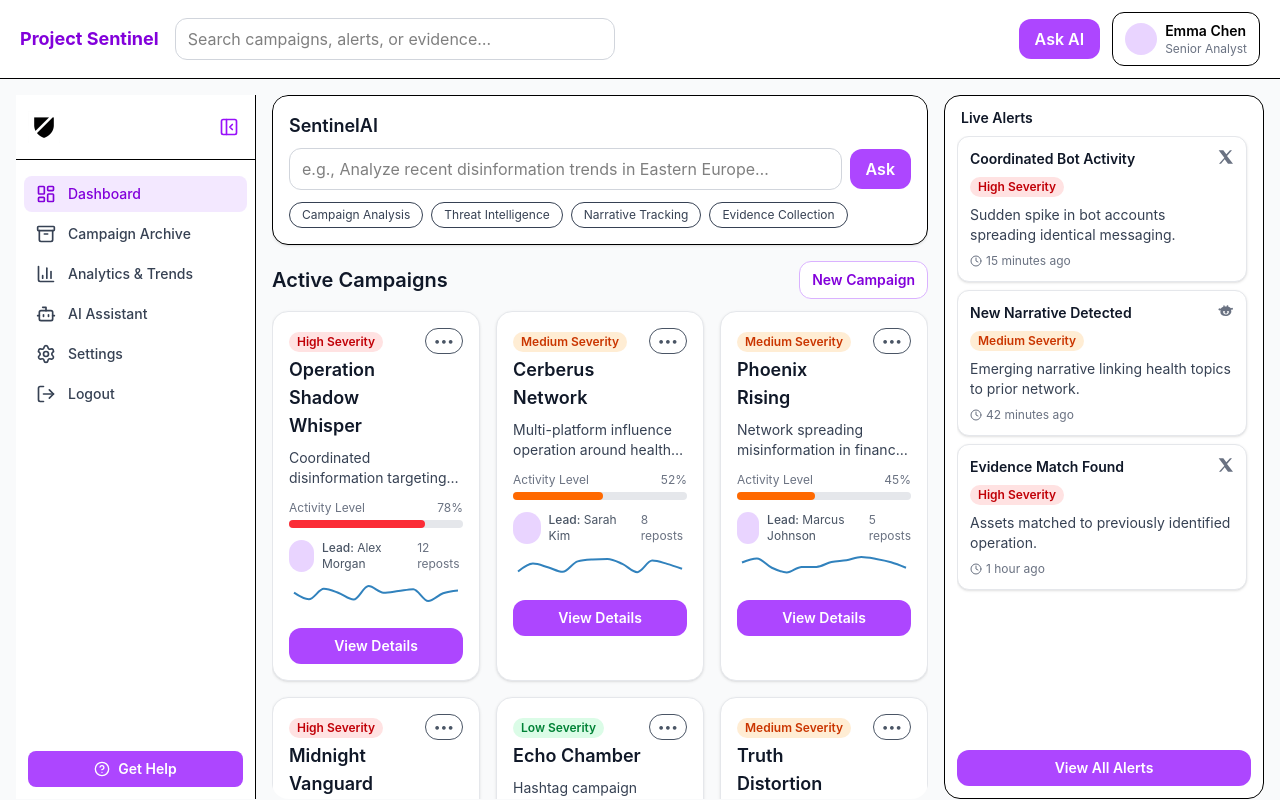
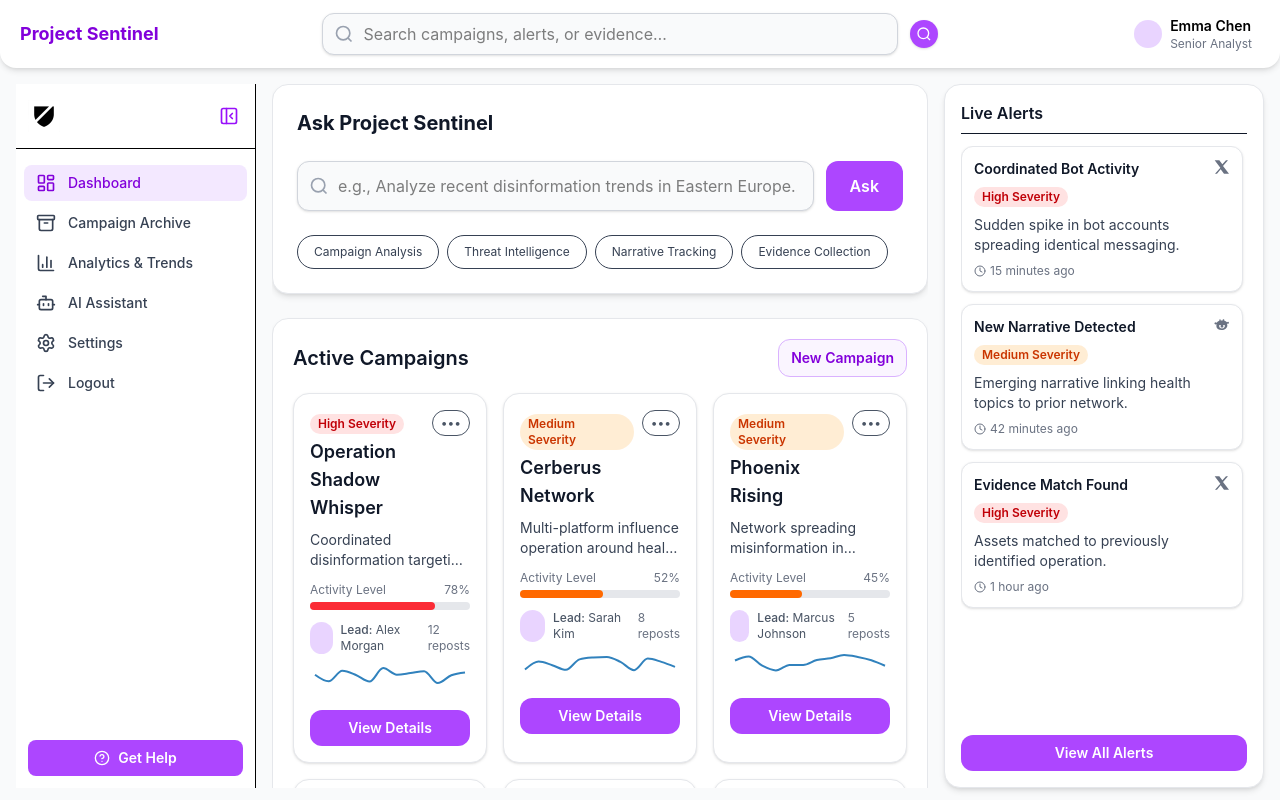
Before and after one commit to CrazyBong/Sentinel, a React (Vite) app in the folder project-sentinel/: page /dashboard in a window 1280 px wide. Built offline with nearby package versions, Linux system fonts and the light colour scheme; no server answers.

Commit message:
Updated the whole layout and styling of dashboard

```diff
--- a/project-sentinel/src/pages/DashboardPage.jsx
+++ b/project-sentinel/src/pages/DashboardPage.jsx
@@ -90,10 +90,18 @@ function CampaignCard({ c, onView }) {
 
   return (
     <motion.div
-      layout
       initial={{ opacity: 0, y: 12 }}
       animate={{ opacity: 1, y: 0 }}
-      className="flex flex-col rounded-2xl border border-gray-200 bg-white p-4 shadow-sm"
+      whileHover={{
+        scale: 1.03,
+        boxShadow: "0px 8px 20px rgba(0,0,0,0.08)",
+      }}
+      transition={{
+        type: "spring",
+        stiffness: 120, // kam stiffness
+        damping: 12,    // jyada damping for smoothness
+      }}
+      className="flex flex-col rounded-2xl border border-gray-200 bg-white p-4 shadow-sm cursor-pointer"
     >
       <div className="flex items-start justify-between gap-2">
         <div className="space-y-1">
@@ -118,7 +126,10 @@ function CampaignCard({ c, onView }) {
           <span>{pct}%</span>
         </div>
         <div className="h-2 w-full rounded-full bg-gray-200">
-          <div className={`h-2 rounded-full ${sev[k].bar}`} style={{ width: `${pct}%` }} />
+          <div
+            className={`h-2 rounded-full ${sev[k].bar}`}
+            style={{ width: `${pct}%` }}
+          />
         </div>
       </div>
 
@@ -144,9 +155,8 @@ function CampaignCard({ c, onView }) {
         View Details
       </button>
     </motion.div>
-  )
+  );
 }
-
 // ---------- sample spark data ----------
 const sampleSpark = () =>
   Array.from({ length: 12 }, () => ({ v: 20 + Math.round(Math.random() * 60) }))
@@ -216,32 +226,58 @@ export default function DashboardPage() {
   return (
     <div className="h-screen w-full overflow-hidden bg-gray-50">
       {/* TOP BAR / HERO */}
-      <header className="flex items-center justify-between gap-4 border-b bg-white px-5 py-3">
-        {/* Left: brand + search */}
-        <div className="flex w-[48%] items-center gap-4">
-          <div className="whitespace-nowrap text-lg font-bold text-purple-700">Project Sentinel</div>
+      <header className="flex items-center justify-between gap-4 bg-white shadow-md px-5 py-3 rounded-b-2xl">
+  {/* Logo on the left */}
+  <div className="whitespace-nowrap text-lg font-bold text-purple-700">
+    Project Sentinel
+  </div>
+  {/* Centered search bar + search icon button */}
+  <div className="flex flex-1 justify-center items-center gap-3">
+    <div className="relative w-full max-w-xl">
       <input
         value={globalSearch}
         onChange={(e) => setGlobalSearch(e.target.value)}
         placeholder="Search campaigns, alerts, or evidence…"
-            className="w-full rounded-xl border border-gray-300 px-3 py-2 outline-none focus:ring-4 focus:ring-purple-200"
+        className="w-full pl-10 pr-4 py-2 rounded-xl border border-gray-300 bg-gray-50 shadow-sm outline-none focus:ring-4 focus:ring-purple-200 transition"
       />
+      {/* Search icon inside input */}
+      <svg
+        className="absolute left-3 top-1/2 -translate-y-1/2 h-5 w-5 text-gray-400 pointer-events-none"
+        fill="none"
+        stroke="currentColor"
+        strokeWidth="2"
+        viewBox="0 0 24 24"
+      >
+        <circle cx="11" cy="11" r="8" />
+        <line x1="21" y1="21" x2="16.65" y2="16.65" />
+      </svg>
     </div>
-
-        {/* Right: Ask AI + user panel */}
-        <div className="flex items-center gap-3">
+    {/* Purple search icon button (replacing Ask AI) */}
     <button
       onClick={() => navigate("/assistant")}
-            className="rounded-xl bg-purple-500 px-4 py-2 font-semibold text-white hover:bg-purple-600 active:scale-[0.98]"
+      className="rounded-full bg-purple-500 p-1.5 shadow-sm hover:bg-purple-600 transition"
+      aria-label="Ask AI"
     >
-            Ask AI
+      <svg
+        className="h-4 w-4 text-white"
+        fill="none"
+        stroke="currentColor"
+        strokeWidth="2"
+        viewBox="0 0 24 24"
+      >
+        <circle cx="11" cy="11" r="8" />
+        <line x1="21" y1="21" x2="16.65" y2="16.65" />
+      </svg>
     </button>
+  </div>
+  {/* Smaller account button on the right, no border */}
+  <div className="flex items-center gap-2 ml-6">
     <button
       onClick={() => navigate("/account")}
-            className="flex items-center gap-2 rounded-xl border px-3 py-2 hover:bg-gray-50"
+      className="flex items-center gap-2 px-2 py-1 bg-transparent hover:bg-gray-50"
       title="Account"
     >
-            <div className="h-8 w-8 rounded-full bg-purple-200" />
+      <div className="h-7 w-7 rounded-full bg-purple-200" />
       <div className="leading-tight text-left">
         <div className="text-sm font-semibold">Emma Chen</div>
         <div className="text-xs text-gray-500">Senior Analyst</div>
@@ -257,32 +293,42 @@ export default function DashboardPage() {
   <Sidebar />
 
   {/* MAIN CONTENT */}
-  <section className="min-h-0 overflow-auto rounded-2xl">
-    {/* Ask Project Sentinel + Active Campaigns */}
-    <div className="rounded-2xl border bg-white p-4 shadow-sm">
-      <div className="text-lg font-semibold text-gray-900">SentinelAI</div>
-      <div className="mt-2 flex items-center gap-2">
+<section className="min-h-0 overflow-auto space-y-6">
+
+  {/* SentinelAI box */}
+  <div className="rounded-2xl bg-white shadow-md border border-gray-200 p-6 mb-6 flex flex-col gap-4">
+  <h2 className="text-xl font-bold text-gray-900 mb-2">Ask Project Sentinel</h2>
+  <div className="relative flex gap-3">
     <input
       value={prompt}
       onChange={(e) => setPrompt(e.target.value)}
       placeholder="e.g., Analyze recent disinformation trends in Eastern Europe…"
-          className="flex-1 rounded-xl border border-gray-300 px-3 py-2 outline-none focus:ring-4 focus:ring-purple-200"
+      className="flex-1 pl-10 pr-4 py-3 rounded-xl border border-gray-300 bg-gray-50 shadow-sm outline-none focus:ring-4 focus:ring-purple-200 text-base transition"
     />
+    {/* Search icon (SVG) */}
+    <svg
+      className="absolute left-3 top-1/2 -translate-y-1/2 h-5 w-5 text-gray-400 pointer-events-none"
+      fill="none"
+      stroke="currentColor"
+      strokeWidth="2"
+      viewBox="0 0 24 24"
+    >
+      <circle cx="11" cy="11" r="8" />
+      <line x1="21" y1="21" x2="16.65" y2="16.65" />
+    </svg>
     <button
       onClick={askAI}
-          className="shrink-0 rounded-xl bg-purple-500 px-4 py-2 font-semibold text-white hover:bg-purple-600 active:scale-[0.98]"
+      className="rounded-xl bg-purple-500 px-6 py-3 font-semibold text-white hover:bg-purple-600 active:scale-[0.98] text-base transition"
     >
       Ask
     </button>
   </div>
-
-      {/* Suggested topics */}
-      <div className="mt-3 flex flex-wrap gap-2">
+  <div className="flex flex-wrap gap-2 mt-2">
     {suggestions.map((s) => (
       <button
         key={s}
         onClick={() => navigate(`/assistant?q=${encodeURIComponent(s)}`)}
-            className="rounded-full border px-3 py-1 text-xs text-gray-700 hover:bg-gray-50"
+        className="rounded-full border px-4 py-2 text-xs text-gray-700 hover:bg-gray-50"
       >
         {s}
       </button>
@@ -291,31 +337,34 @@ export default function DashboardPage() {
 </div>
 
   {/* Active Campaigns */}
-    <div className="mt-4 flex items-center justify-between">
+  <div className="rounded-2xl bg-white shadow-md border border-gray-200 p-5">
+    <div className="flex items-center justify-between mb-4">
       <h2 className="text-xl font-semibold text-gray-900">Active Campaigns</h2>
       <button
         onClick={() => navigate("/campaigns/new")}
-        className="rounded-xl border border-purple-300 bg-white px-3 py-2 text-sm font-semibold text-purple-700 hover:bg-purple-50"
+        className="rounded-xl border border-purple-300 bg-purple-50 px-3 py-2 text-sm font-semibold text-purple-700 hover:bg-purple-100"
       >
         New Campaign
       </button>
     </div>
 
-    {/* Campaign cards */}
-    <div className="mt-3 grid grid-cols-1 gap-4 md:grid-cols-2 xl:grid-cols-3">
+    <div className="grid grid-cols-1 gap-4 md:grid-cols-2 xl:grid-cols-3">
       <AnimatePresence initial={false}>
         {campaigns.map((c) => (
           <CampaignCard key={c.id} c={c} onView={viewCampaign} />
         ))}
       </AnimatePresence>
     </div>
+  </div>
 </section>
 
+
+
   {/* RIGHT COLUMN — LIVE ALERTS */}
-  <aside className="flex min-h-0 flex-col rounded-2xl border bg-white p-3">
-    <div className="px-1 text-sm font-semibold text-gray-900">Live Alerts</div>
+<aside className="flex min-h-0 flex-col rounded-2xl bg-white shadow-md border border-gray-200 p-4">
+  <div className="text-base font-semibold text-gray-900 border-b pb-2 mb-3">Live Alerts</div>
 
-    <div className="mt-2 flex-1 min-h-0 space-y-2 overflow-auto pr-1">
+  <div className="flex-1 min-h-0 space-y-3 overflow-auto pr-1">
     <AnimatePresence initial={false}>
       {alerts.map((a) => (
         <LiveAlert key={a.id} item={a} />
@@ -325,14 +374,12 @@ export default function DashboardPage() {
 
   <button
     onClick={() => navigate("/alerts")}
-      className="mt-3 rounded-xl bg-purple-500 px-4 py-2 text-sm font-semibold text-white hover:bg-purple-600 active:scale-[0.98]"
+    className="mt-4 rounded-xl bg-purple-500 px-4 py-2 text-sm font-semibold text-white hover:bg-purple-600 active:scale-[0.98]"
   >
     View All Alerts
   </button>
 </aside>
 </main>
-
-
     </div>
     )
 }
```
Lines whose indentation alone changed are shown as unchanged.
